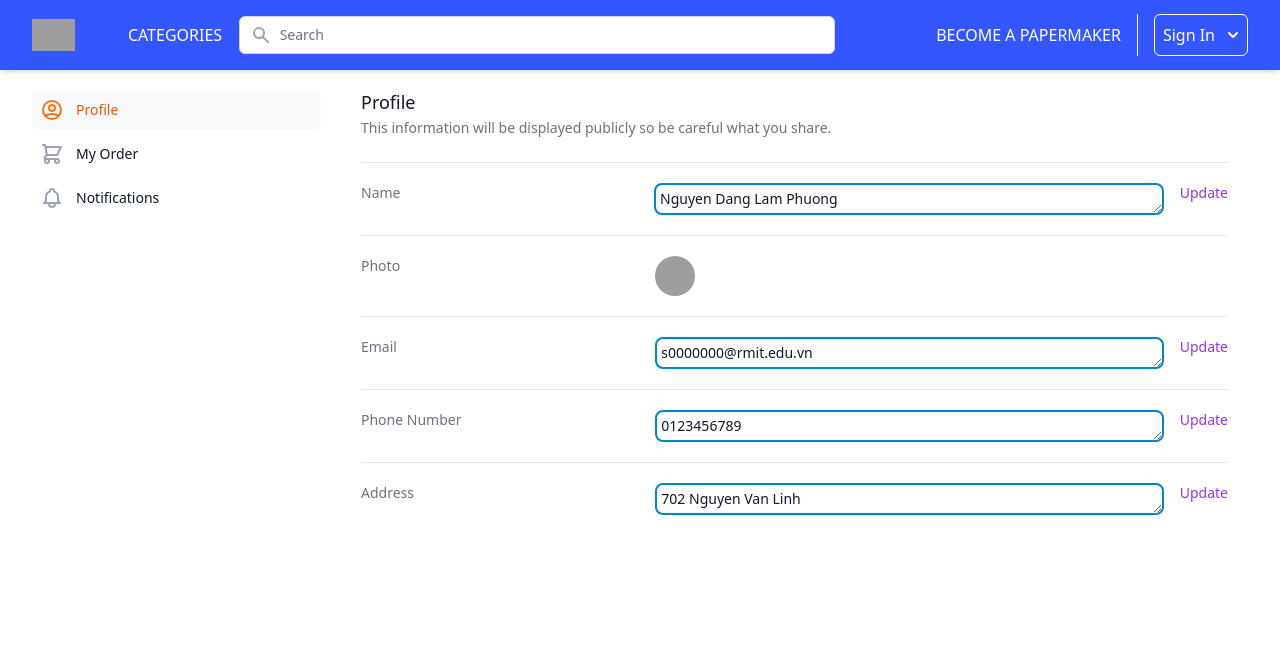
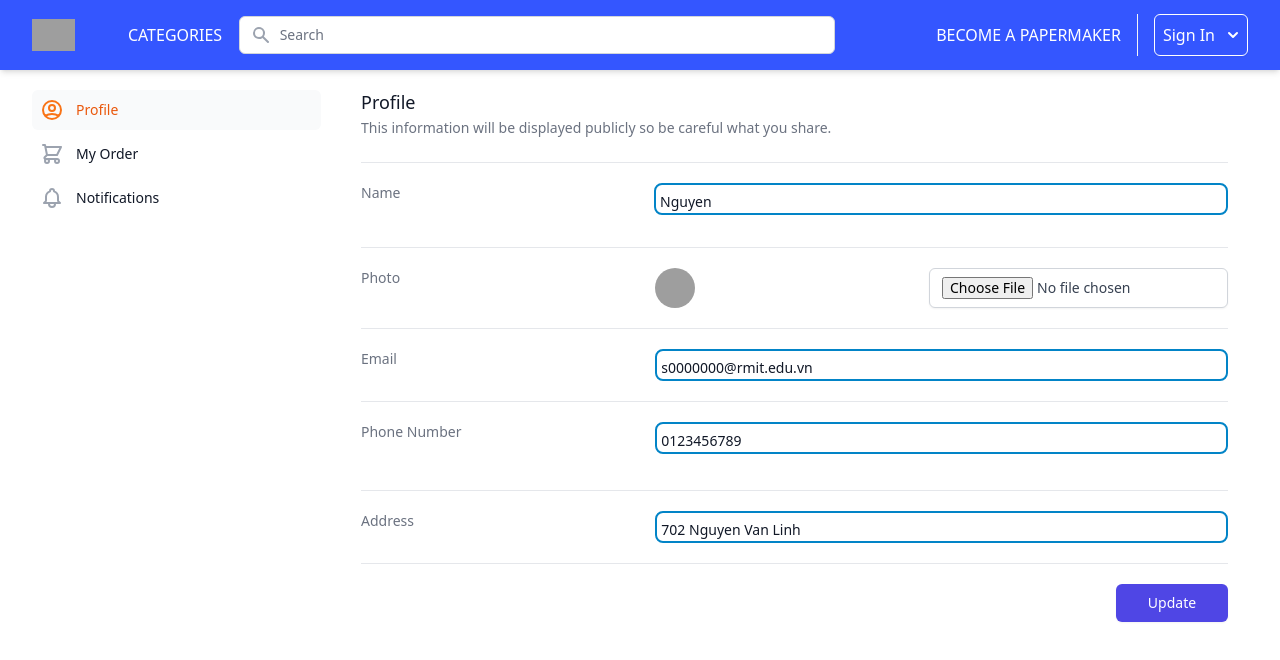
Before and after one commit to ThienAn1010/Capstone-Project, a Next.js app in the folder frontend/: page /user_dashboard in a window 1280 px wide. Shown: the top 660 px of the page. Built offline with nearby package versions, Linux system fonts and the light colour scheme; grey boxes are pictures that could not be loaded.

Commit message:
Update Profile page

```diff
--- a/frontend/components/UserDashboard.tsx
+++ b/frontend/components/UserDashboard.tsx
@@ -1,4 +1,4 @@
-// import {  useState } from 'react'
+import react, {useState, useRef} from 'react'
 import {
   BellIcon,
   UserCircleIcon,
@@ -16,8 +16,35 @@ function classNames(...classes: string[]) {
 }
 
 export default function UserDashboard() {
-
-  return (
+    const [firstName, setFirstName] = useState("Nguyen");
+    const [phoneNumber, setPhoneNumber] = react.useState("0123456789");
+    const [address, setAddress] = react.useState("702 Nguyen Van Linh");
+    const [image,setImage] = react.useState(null)
+    const isInvalid =
+        firstName === "";
+    const isInvalidName =
+        firstName.match(/[0-9]/)
+    const isInvalidPhone =
+        !phoneNumber.match(/^\(?([0-9]{3})\)?[-. ]?([0-9]{3})[-. ]?([0-9]{4})$/)
+    const isInvalidAddress =
+        address === "";
+    const ref = react.useRef();
+    const clear = () => {
+        ref.current.value = "";
+    };
+    const handleImageOnChange = (e) => {
+        e.preventDefault();
+        const file = e.target.files[0];
+        if (!file) return setImage(null);
+        console.log(file.size);
+        if (file.size > 2097152) {
+            alert("File is too big!");
+            clear();
+        } else {
+            setImage(e.target.files[0]);
+        }
+    };
+    return (
     <div>
         <div className="h-full">
             <main className="max-w-7xl mx-auto pb-10 lg:px-8">
@@ -60,19 +87,26 @@ export default function UserDashboard() {
                             <div className="py-4 sm:py-5 sm:grid sm:grid-cols-3 sm:gap-3">
                                 <label htmlFor='nameInput' className="text-sm font-medium text-gray-500">Name</label>
                                 <dd className="mt-1 flex text-sm text-gray-900 sm:mt-0 sm:col-span-2">
-                                    <textarea className='flex-grow h-8 pt-1 pl-1 border-2 border-sky-600 rounded-lg'
-                                    >
-                                    Nguyen Dang Lam Phuong
-                                    </textarea>
-                                    <span className="ml-4 flex-shrink-0">
-                                        <button
-                                        type="button"
-                                        className="bg-white rounded-md font-medium text-purple-600 hover:text-purple-500 focus:outline-none focus:ring-2 focus:ring-offset-2 focus:ring-purple-500"
-                                        >
-                                        Update
-                                        </button>
-                                    </span>
+                                    <input className='flex-grow h-8 pt-1 pl-1 border-2 border-sky-600 rounded-lg'
+                                    value={firstName}
+                                    onChange={e => setFirstName(e.target.value)}
+                                    />
                                 </dd>
+                                <div></div>
+                                {isInvalidName && (
+                                    <div>
+                                        <h3 className="font-bold text-red-500">
+                                            Invalid name!
+                                        </h3>
+                                    </div>
+                                )}
+                                {isInvalid && (
+                                    <div className="flex sm:mt-0 sm:col-span-2">
+                                        <h3 className="flex-grow font-bold text-red-500 ">
+                                            All fields must not be empty!
+                                        </h3>
+                                    </div>
+                                )}
                             </div>
                             <div className="py-4 sm:py-5 sm:grid sm:grid-cols-3 sm:gap-4 sm:pt-5">
                                 <dt className="text-sm font-medium text-gray-500">Photo</dt>
@@ -80,62 +114,72 @@ export default function UserDashboard() {
                                     <span className="flex-grow">
                                         <img
                                         className="h-10 w-10 rounded-full"
-                                        src="https://images.unsplash.com/photo-1550525811-e5869dd03032?ixlib=rb-1.2.1&ixid=eyJhcHBfaWQiOjEyMDd9&auto=format&fit=facearea&facepad=2&w=256&h=256&q=80"
+                                        src={image
+                                            ? image
+                                            : "https://images.unsplash.com/photo-1550525811-e5869dd03032?ixlib=rb-1.2.1&ixid=eyJhcHBfaWQiOjEyMDd9&auto=format&fit=facearea&facepad=2&w=256&h=256&q=80"}
                                         alt=""
                                         />
                                     </span>
+                                    <input
+                                    type="file"
+                                    id="avatar"
+                                    name="avatar"
+                                    accept=".jpg,.png,.jpeg"
+                                    onChange={handleImageOnChange}
+                                    // ref={ref}
+                                    className="ml-5 bg-white py-2 px-3 border border-gray-300 rounded-md shadow-sm text-sm leading-4 font-medium text-gray-700 hover:bg-gray-50 focus:outline-none focus:ring-2 focus:ring-offset-2 focus:ring-indigo-500"
+                                    />
                                 </dd>
                             </div>
                             <div className="py-4 sm:py-5 sm:grid sm:grid-cols-3 sm:gap-4 sm:pt-5">
                                 <label htmlFor='nameInput' className="text-sm font-medium text-gray-500">Email</label>
                                 <dd className="mt-1 flex text-sm text-gray-900 sm:mt-0 sm:col-span-2">
-                                    <textarea className='flex-grow h-8 pt-1 pl-1 border-2 border-sky-600 rounded-lg'
-                                    >
-                                    s0000000@rmit.edu.vn
-                                    </textarea>
-                                    <span className="ml-4 flex-shrink-0">
-                                        <button
-                                        type="button"
-                                        className="bg-white rounded-md font-medium text-purple-600 hover:text-purple-500 focus:outline-none focus:ring-2 focus:ring-offset-2 focus:ring-purple-500"
-                                        >
-                                        Update
-                                        </button>
-                                    </span>
+                                    <input className='flex-grow h-8 pt-1 pl-1 border-2 border-sky-600 rounded-lg disabled'
+                                    value="s0000000@rmit.edu.vn"
+                                    />
                                 </dd>
                             </div>
                             <div className="py-4 sm:py-5 sm:grid sm:grid-cols-3 sm:gap-4 sm:border-b sm:border-gray-200">
                                 <label htmlFor='nameInput' className="text-sm font-medium text-gray-500">Phone Number</label>
                                 <dd className="mt-1 flex text-sm text-gray-900 sm:mt-0 sm:col-span-2">
-                                    <textarea className='flex-grow h-8 pt-1 pl-1 border-2 border-sky-600 rounded-lg'
-                                    >
-                                    0123456789
-                                    </textarea>
-                                    <span className="ml-4 flex-shrink-0">
-                                        <button
-                                            type="button"
-                                            className="bg-white rounded-md font-medium text-purple-600 hover:text-purple-500 focus:outline-none focus:ring-2 focus:ring-offset-2 focus:ring-purple-500"
-                                        >
-                                            Update
-                                        </button>
-                                    </span>
+                                    <input className='flex-grow h-8 pt-1 pl-1 border-2 border-sky-600 rounded-lg'
+                                    value={phoneNumber}
+                                    onChange={e => setPhoneNumber(e.target.value)}
+                                    />
                                 </dd>
+                                <div></div>
+                                {isInvalidPhone && (
+                                    <div className="flex sm:mt-0 sm:col-span-2">
+                                        <h3 className="flex-grow font-bold text-red-500 ">
+                                            Invalid phone number!
+                                        </h3>
+                                    </div>
+                                )}
                             </div>
                             <div className="py-4 sm:py-5 sm:grid sm:grid-cols-3 sm:gap-4 sm:border-b sm:border-gray-200">
                                 <label htmlFor='nameInput' className="text-sm font-medium text-gray-500">Address</label>
                                 <dd className="mt-1 flex text-sm text-gray-900 sm:mt-0 sm:col-span-2">
-                                    <textarea className='flex-grow h-8 pt-1 pl-1 border-2 border-sky-600 rounded-lg'
-                                    >
-                                    702 Nguyen Van Linh
-                                    </textarea>
-                                    <span className="ml-4 flex-shrink-0">
-                                        <button
-                                            type="button"
-                                            className="bg-white rounded-md font-medium text-purple-600 hover:text-purple-500 focus:outline-none focus:ring-2 focus:ring-offset-2 focus:ring-purple-500"
-                                        >
-                                            Update
-                                        </button>
-                                    </span>
+                                    <input className='flex-grow h-8 pt-1 pl-1 border-2 border-sky-600 rounded-lg'
+                                    value={address}
+                                    onChange={e => setAddress(e.target.value)}
+                                    />
                                 </dd>
+                                {isInvalidAddress && (
+                                <span>
+                                    <h3 className="font-bold text-red-500 ">
+                                        All fields must not be empty!
+                                    </h3>
+                                </span>
+                            )}
+                            </div>
+                            <div className="text-right flex-shrink-0">
+                                <button
+                                type="submit"
+                                className="inline-flex mt-5 w-28 justify-center py-2 px-4 border border-transparent shadow-sm
+                                text-sm font-medium rounded-md text-white bg-indigo-600 hover:bg-indigo-700 focus:outline-none focus:ring-2 focus:ring-offset-2 focus:ring-indigo-500"
+                                disabled={isInvalid}>
+                                Update
+                                </button>
                             </div>
                         </dl>
                     </div>
```
